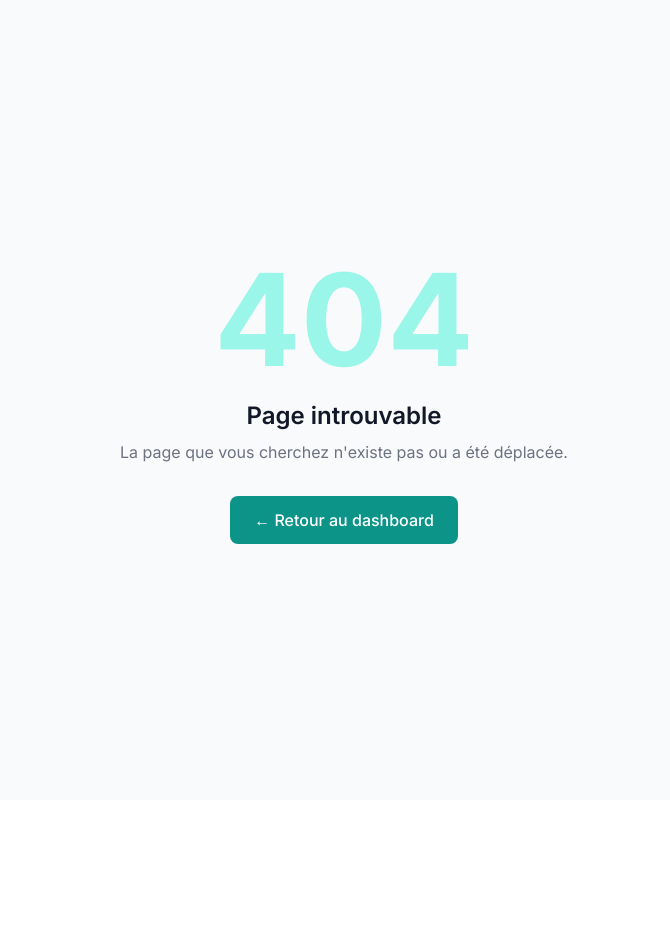
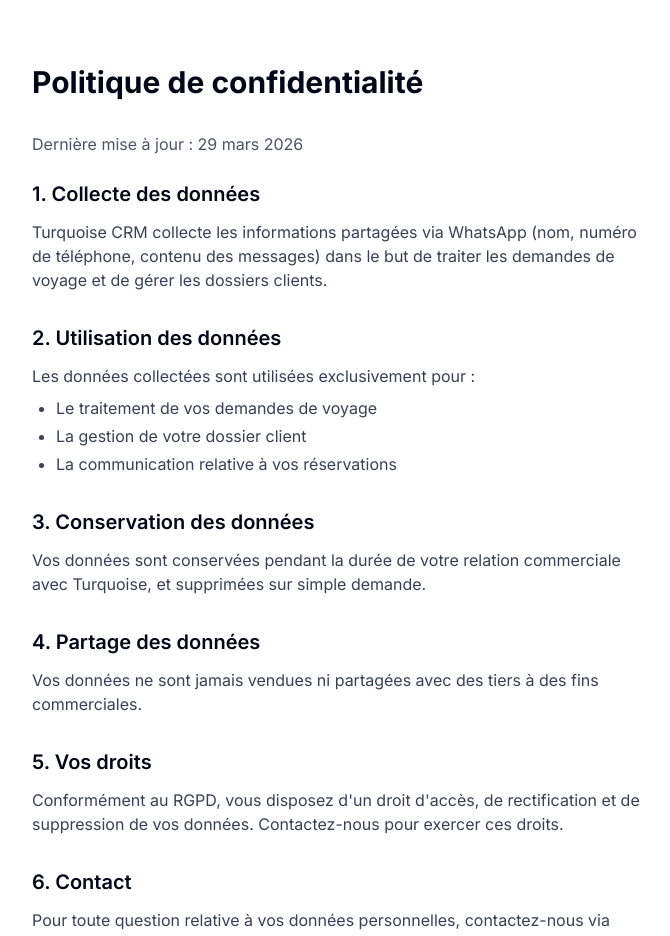
Before and after one commit to davidsarfati0804/turquoise-crm, a Next.js app: page /privacy in a window 1280 px wide. Before the commit this address had no page. Shown: the top 936 px of the page, without its empty margins (296-966 px from the left). Before the commit the page ends 800 px from the top, so only its background shows below. Built offline with nearby package versions, Linux system fonts and the light colour scheme.

Commit message:
feat: page politique de confidentialité pour Meta app review

```diff
--- /dev/null
+++ b/app/privacy/page.tsx
@@ -0,0 +1,44 @@
+export default function PrivacyPage() {
+  return (
+    <div className="max-w-2xl mx-auto px-6 py-16">
+      <h1 className="text-3xl font-bold mb-8">Politique de confidentialité</h1>
+
+      <p className="text-gray-600 mb-6">Dernière mise à jour : 29 mars 2026</p>
+
+      <section className="mb-8">
+        <h2 className="text-xl font-semibold mb-3">1. Collecte des données</h2>
+        <p className="text-gray-700">Turquoise CRM collecte les informations partagées via WhatsApp (nom, numéro de téléphone, contenu des messages) dans le but de traiter les demandes de voyage et de gérer les dossiers clients.</p>
+      </section>
+
+      <section className="mb-8">
+        <h2 className="text-xl font-semibold mb-3">2. Utilisation des données</h2>
+        <p className="text-gray-700">Les données collectées sont utilisées exclusivement pour :</p>
+        <ul className="list-disc ml-6 mt-2 text-gray-700 space-y-1">
+          <li>Le traitement de vos demandes de voyage</li>
+          <li>La gestion de votre dossier client</li>
+          <li>La communication relative à vos réservations</li>
+        </ul>
+      </section>
+
+      <section className="mb-8">
+        <h2 className="text-xl font-semibold mb-3">3. Conservation des données</h2>
+        <p className="text-gray-700">Vos données sont conservées pendant la durée de votre relation commerciale avec Turquoise, et supprimées sur simple demande.</p>
+      </section>
+
+      <section className="mb-8">
+        <h2 className="text-xl font-semibold mb-3">4. Partage des données</h2>
+        <p className="text-gray-700">Vos données ne sont jamais vendues ni partagées avec des tiers à des fins commerciales.</p>
+      </section>
+
+      <section className="mb-8">
+        <h2 className="text-xl font-semibold mb-3">5. Vos droits</h2>
+        <p className="text-gray-700">Conformément au RGPD, vous disposez d'un droit d'accès, de rectification et de suppression de vos données. Contactez-nous pour exercer ces droits.</p>
+      </section>
+
+      <section className="mb-8">
+        <h2 className="text-xl font-semibold mb-3">6. Contact</h2>
+        <p className="text-gray-700">Pour toute question relative à vos données personnelles, contactez-nous via WhatsApp ou par email.</p>
+      </section>
+    </div>
+  )
+}
```
